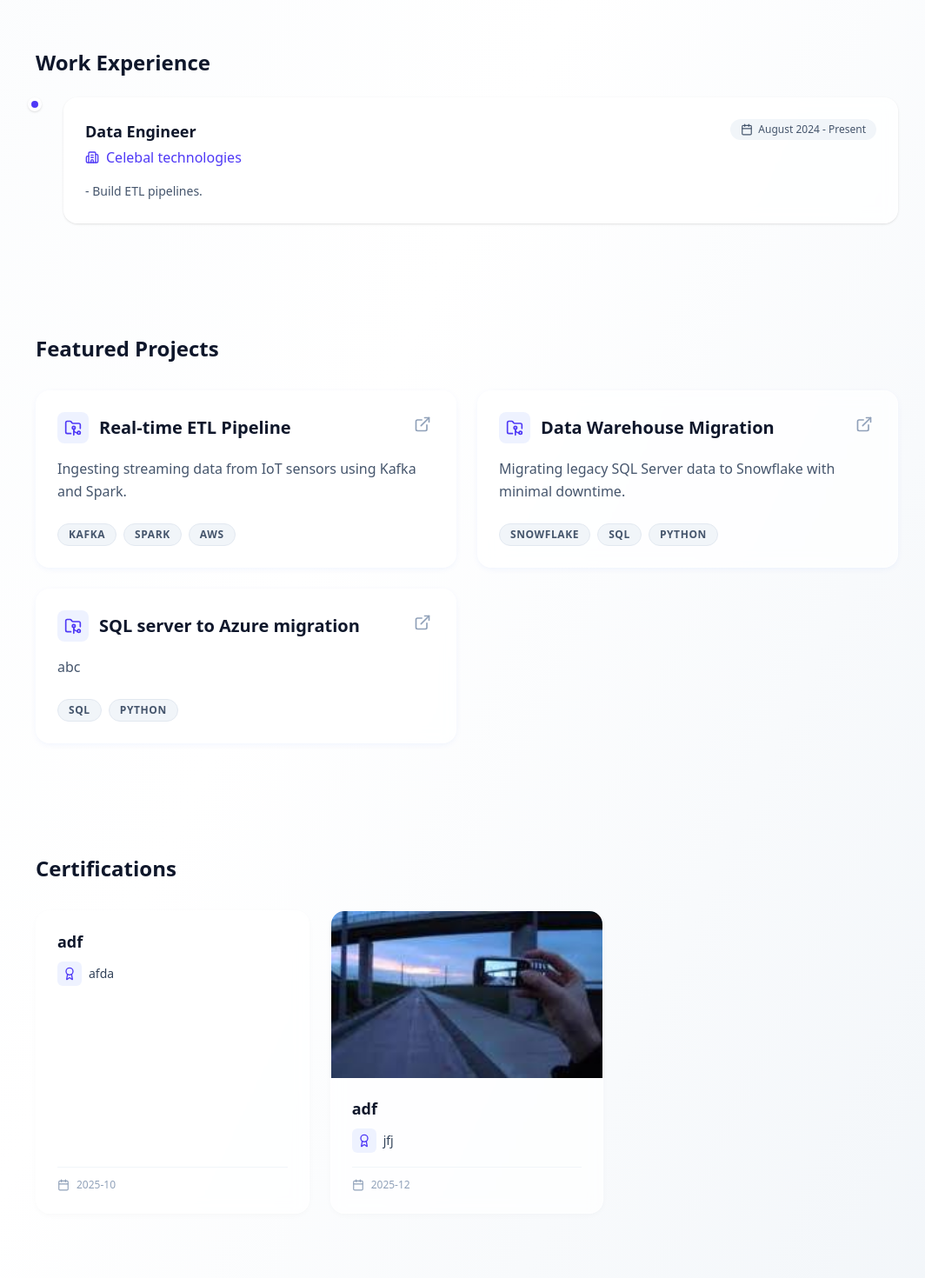
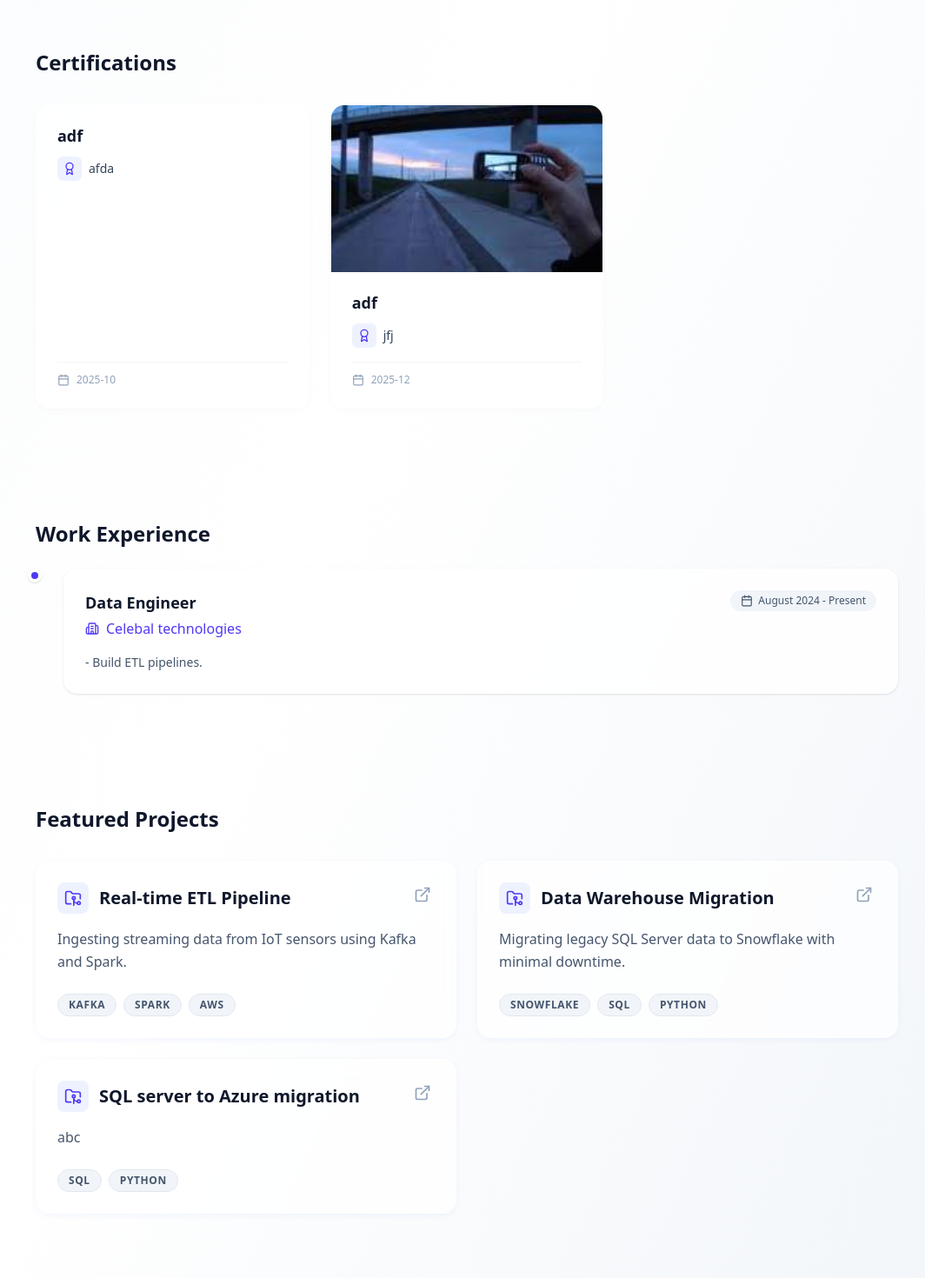
Before and after one commit to Vishesh-1/Portfolio, a Next.js app: page / in a window 1280 px wide. Shown: the part 1080-2550 px from the top of the page at 87% size, without its empty margins (103-1167 px from the left). Built offline with nearby package versions, Linux system fonts and the light colour scheme.

Commit message:
Move Certifications section under Skills

```diff
--- a/app/page.tsx
+++ b/app/page.tsx
@@ -38,6 +38,17 @@ export default async function Home() {
         </div>
       </section>
 
+      {certifications.length > 0 && (
+        <section className="max-w-5xl mx-auto px-4 py-16">
+          <h2 className="text-2xl font-bold text-slate-900 mb-8">Certifications</h2>
+          <div className="grid grid-cols-1 md:grid-cols-3 gap-6">
+            {certifications.map((cert) => (
+              <CertificationCard key={cert.id} certification={cert} />
+            ))}
+          </div>
+        </section>
+      )}
+
       {experiences.length > 0 && (
         <section className="max-w-5xl mx-auto px-4 py-16">
           <h2 className="text-2xl font-bold text-slate-900 mb-8">Work Experience</h2>
@@ -58,17 +69,6 @@ export default async function Home() {
         </div>
       </section>
 
-      {certifications.length > 0 && (
-        <section className="max-w-5xl mx-auto px-4 py-16">
-          <h2 className="text-2xl font-bold text-slate-900 mb-8">Certifications</h2>
-          <div className="grid grid-cols-1 md:grid-cols-3 gap-6">
-            {certifications.map((cert) => (
-              <CertificationCard key={cert.id} certification={cert} />
-            ))}
-          </div>
-        </section>
-      )}
-
       <footer className="py-8 text-center text-slate-500 text-sm border-t border-slate-100 mt-12">
         © {new Date().getFullYear()} Data Engineer Portfolio
       </footer>
```
